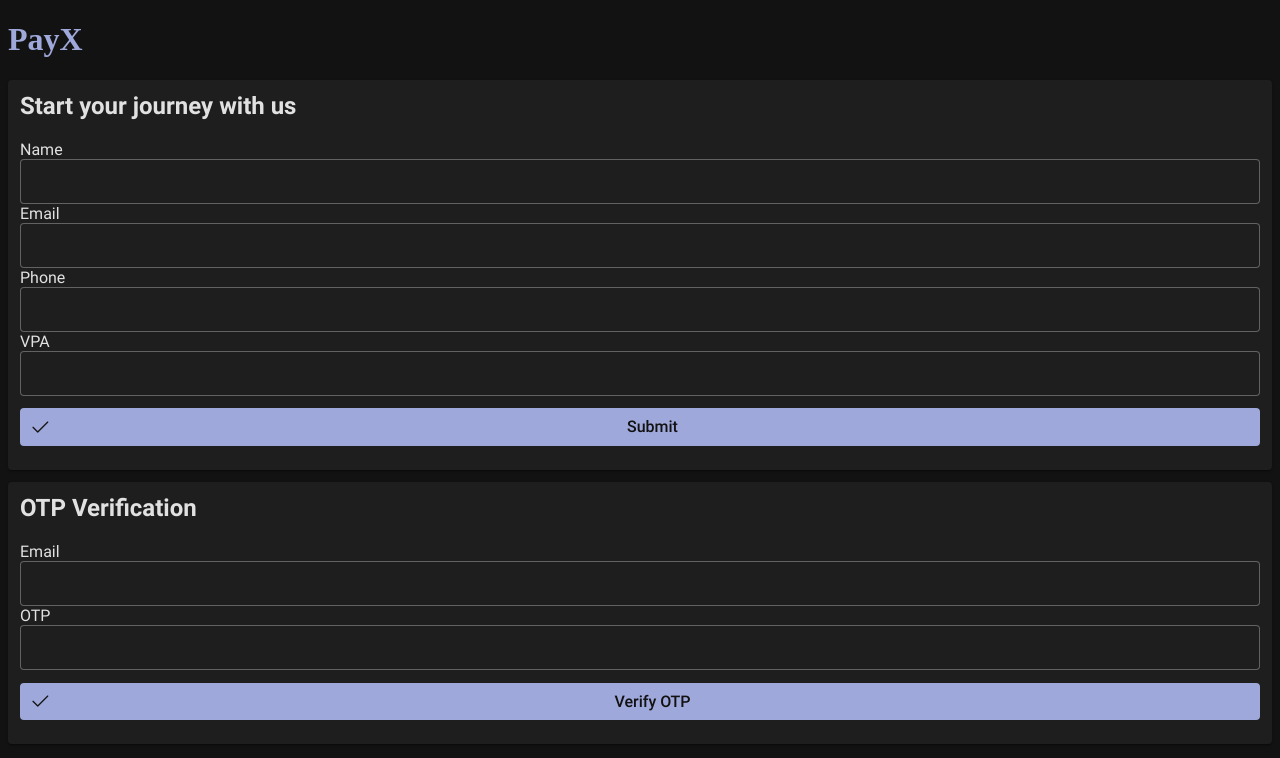
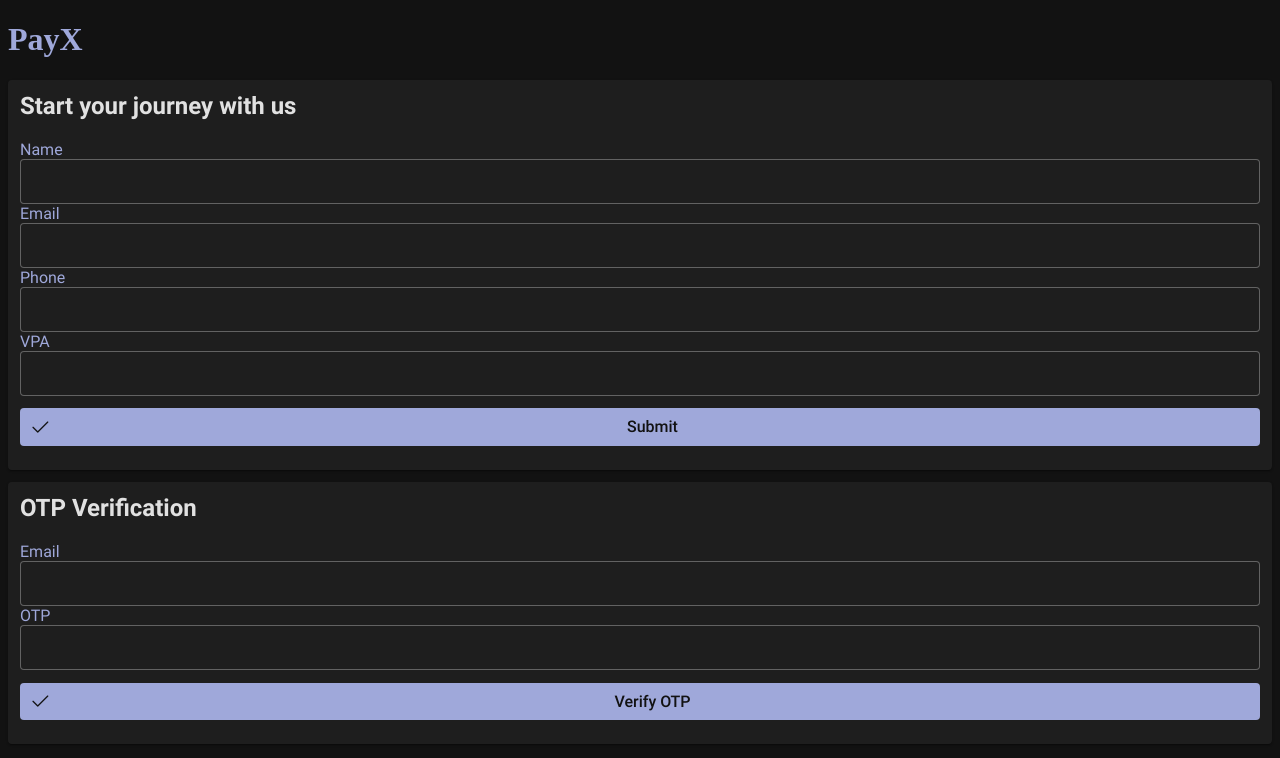
Before and after one commit to Bhandekunal16/payment-frontend, a React (Create React App) app: page / in a window 1280 px wide. Shown: the top 758 px of the page. Built offline with nearby package versions, Linux system fonts and the light colour scheme.

Commit message:
"Added color to label element in index.css"

```diff
--- a/src/index.css
+++ b/src/index.css
@@ -2,3 +2,7 @@
   margin: 0%;
   padding: 0%;
 } */
+
+label {
+  color: #9fa8da;
+}
```
